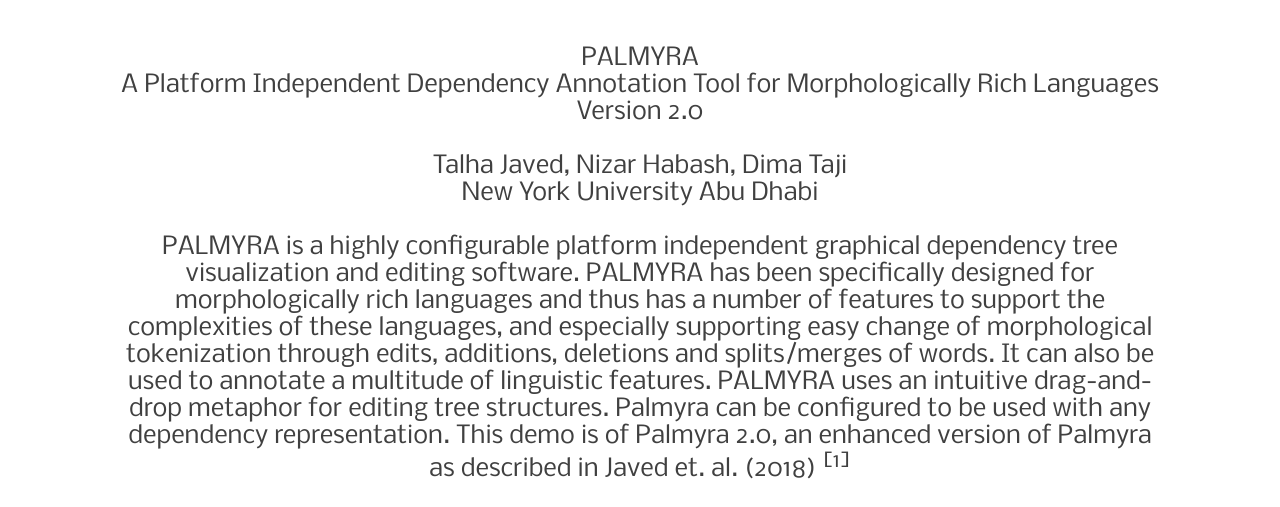
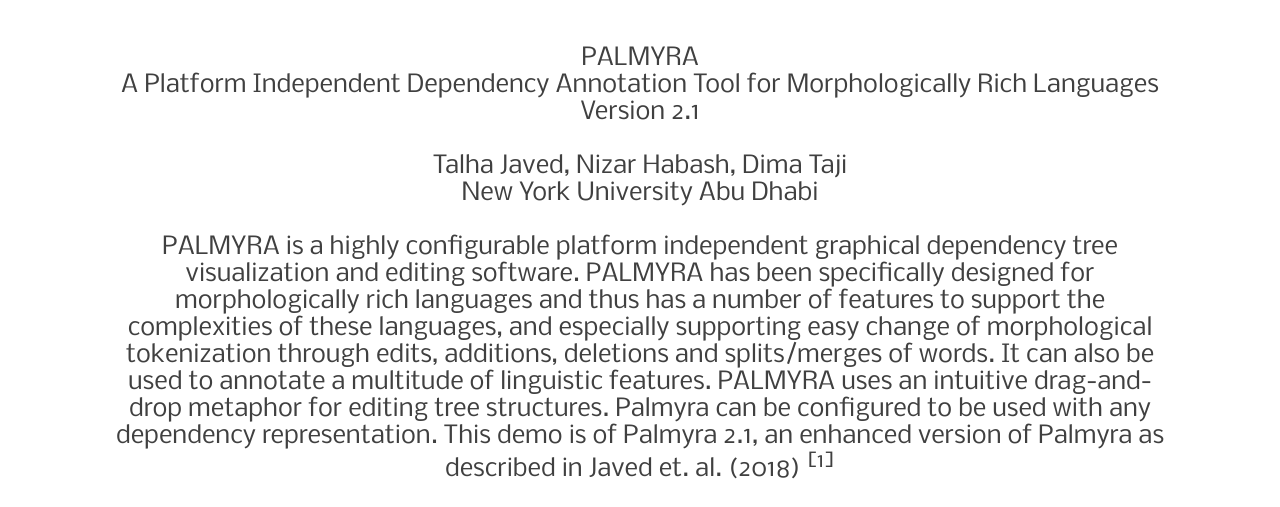
Before and after one commit to CAMeL-Lab/palmyra, a plain HTML site: page about.html in a window 1280 px wide. Shown: the part 67-574 px from the top of the page. Drawn offline with Linux system fonts and the light colour scheme.

Commit message:
Update about.html
Version number change

```diff
--- a/about.html
+++ b/about.html
@@ -32,14 +32,14 @@
         <div id="about-container">
             <p><br>PALMYRA
             <br>A Platform Independent Dependency Annotation Tool for Morphologically Rich Languages
-            <br>Version 2.0
+            <br>Version 2.1
             <br><br>
             Talha Javed, Nizar Habash, Dima Taji
             <br>New York University Abu Dhabi<br><br>
 
             PALMYRA is a highly configurable platform independent graphical dependency tree visualization and editing software. PALMYRA has been specifically designed for morphologically rich languages and thus has a number of features to support the complexities of these languages, and especially supporting easy change of morphological tokenization through edits, additions, deletions and splits/merges of words. It can also be used to annotate a multitude of linguistic features. PALMYRA uses an intuitive drag-and-drop metaphor for editing tree structures. Palmyra can be configured to be used with any dependency representation.
 
-            This demo is of Palmyra 2.0, an enhanced version of Palmyra as described in Javed et. al. (2018)
+            This demo is of Palmyra 2.1, an enhanced version of Palmyra as described in Javed et. al. (2018)
             <sup data-v-09a2f5e4="">[1]</sup>
 
 
```
